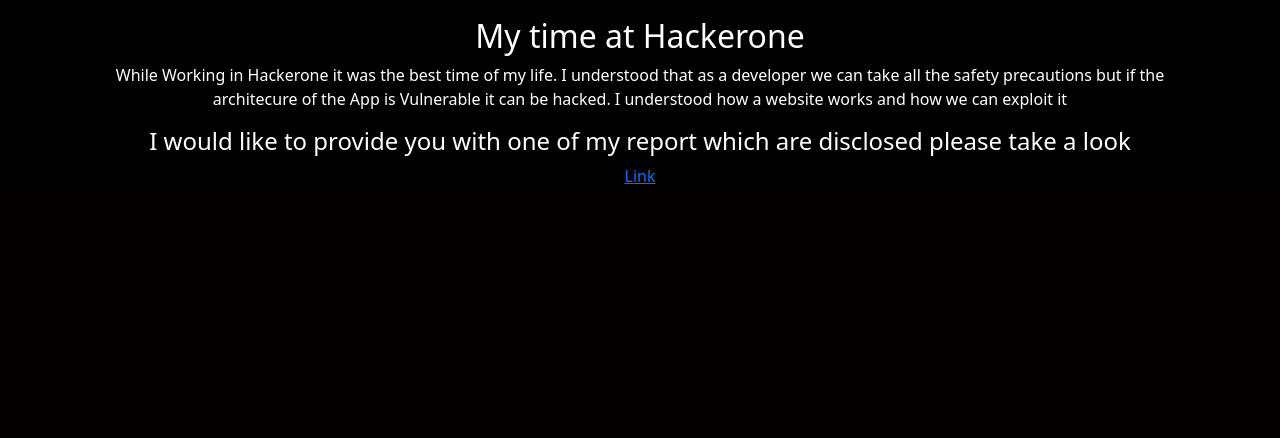
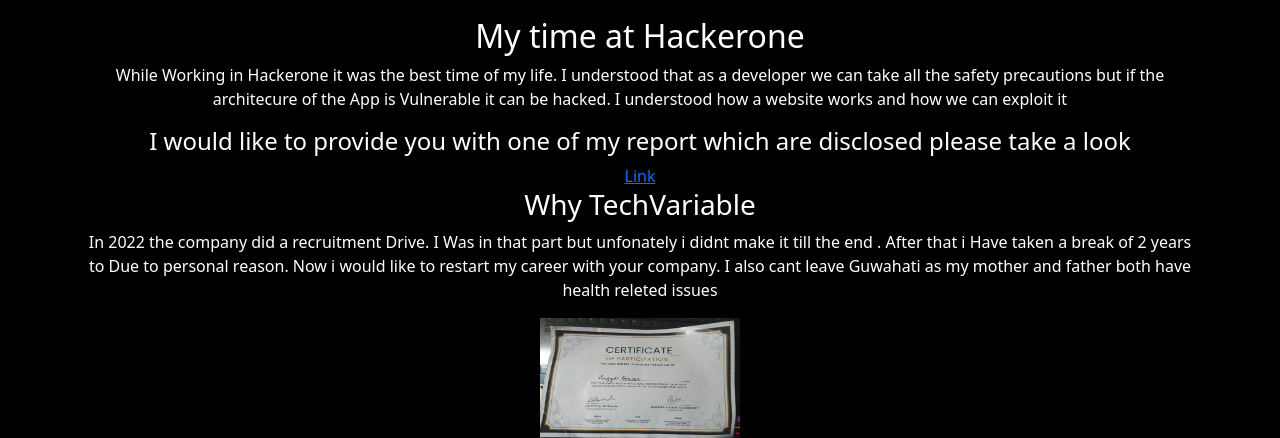
Before and after one commit to 4TheKnight/Resumesite, a Flask app: page / in a window 1280 px wide. Shown: the part 1164-1602 px from the top of the page. Before the commit the page ends 1348 px from the top, so only its background shows below. Run offline with Flask 3, Linux system fonts and the light colour scheme.

Commit message:
Update index.html

```diff
--- a/templates/index.html
+++ b/templates/index.html
@@ -51,6 +51,11 @@
         <h4>I would like to provide you with one of my report which are disclosed please take a look</h4>
         <a href="https://hackerone.com/reports/1357013">Link</a>
     </div>
+    <div>
+        <h3>Why TechVariable</h3>
+        <p>In 2022 the company did a recruitment Drive. I Was in that part but unfonately i didnt make it till the end . After that i Have taken a break of 2 years to Due to personal reason. Now i would like to restart my career with your company. I also cant leave Guwahati as my mother and father both have health releted issues </p>
+        <img src="{{ url_for('static', filename='tech.jpeg') }}" width="200" height="120">
+    </div>
 </div>
 
 
```
